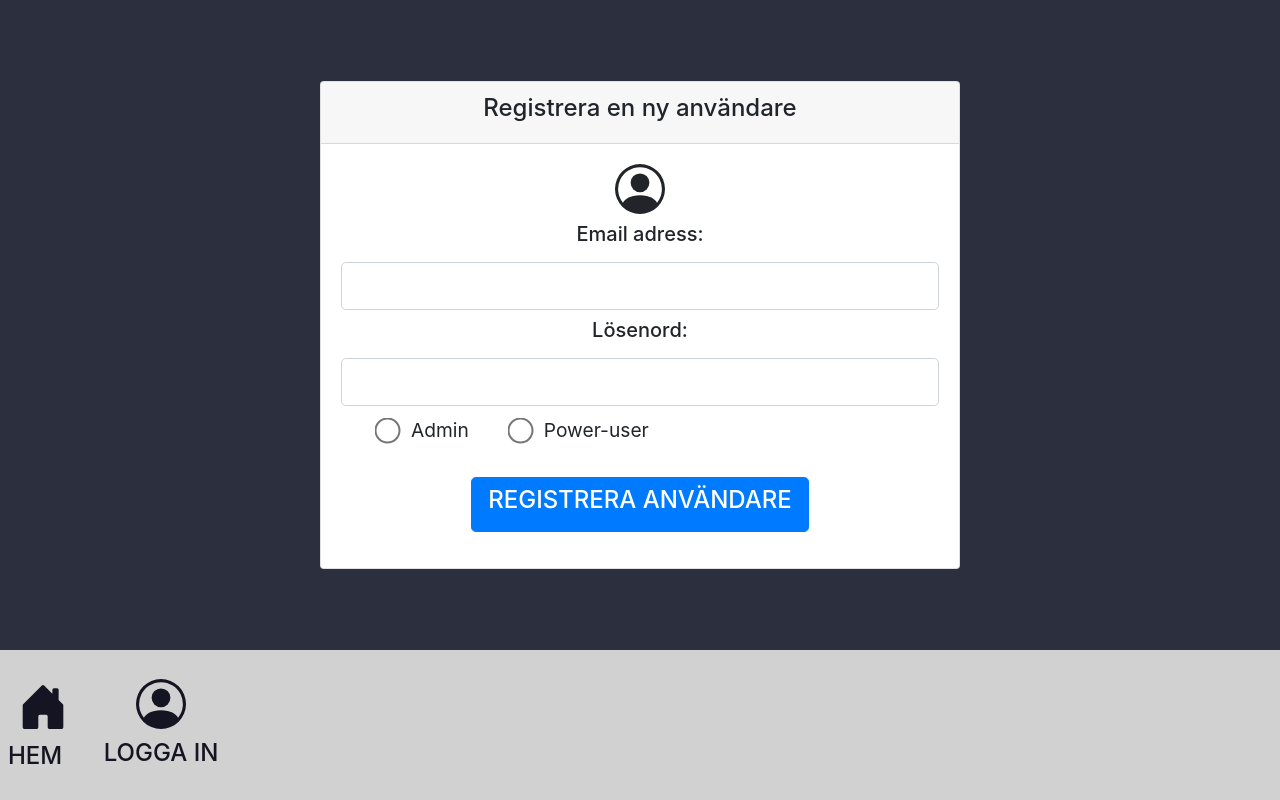
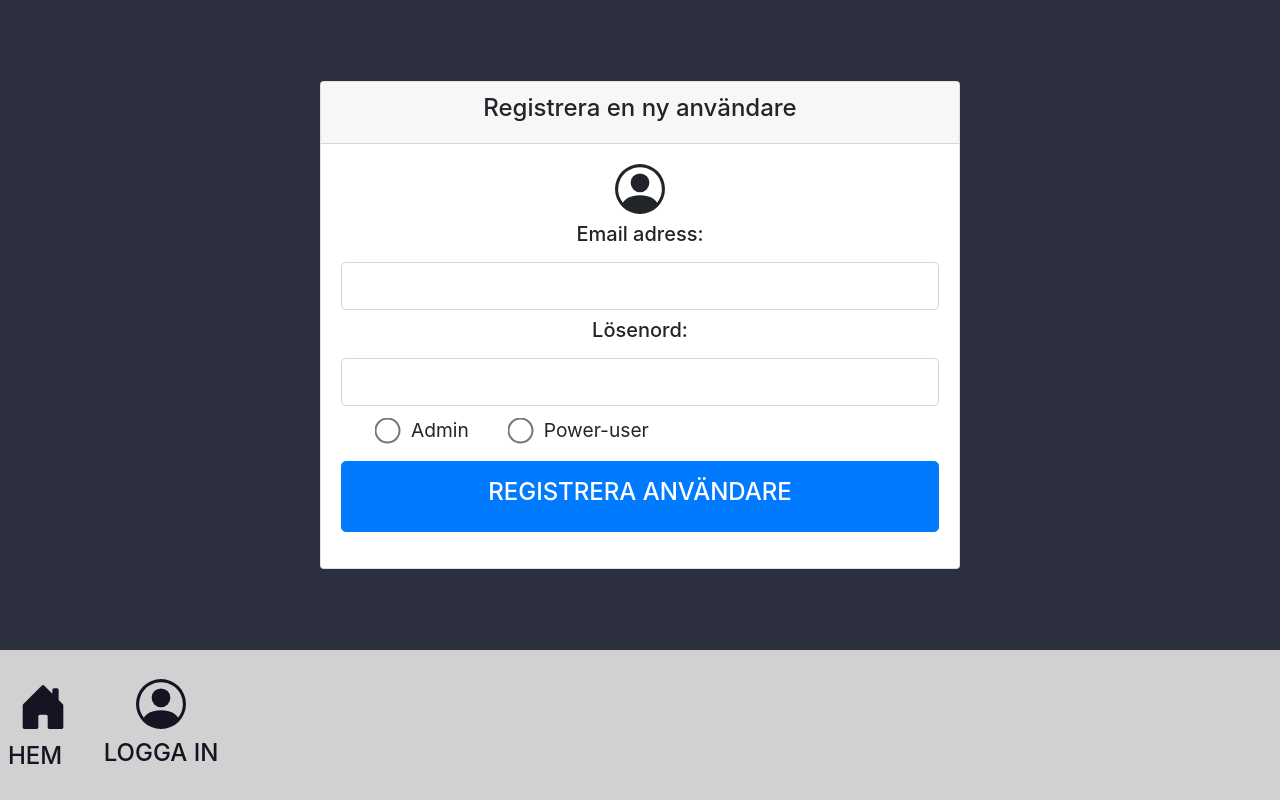
Before and after one commit to magdulator/x0001e, a React (Create React App) app in the folder frontend/: page /register in a window 1280 px wide. Built offline with nearby package versions, Linux system fonts and the light colour scheme; no server answers.

Commit message:
register is nice now

```diff
--- a/frontend/src/pages/register.component.js
+++ b/frontend/src/pages/register.component.js
@@ -11,15 +11,18 @@ export default class RegisterForm extends Component {
             initialValues={{
                 email: '',
                 password: '',
-                picked: ''
+                picked: '',
+                status: false
             }}
             validationSchema ={Yup.object().shape( {
                 email: Yup.string().email(<div className = "alert alert-danger">Email invalid</div>).required(<div className = "alert alert-danger">Email is required</div>),
                 password: Yup.string().min(3, <div className = "alert alert-danger">Password needs to be at least 6 characters</div>).required(<div className = "alert alert-danger">Password is required</div>)
             })}
             onSubmit={ async values  => {
-                await auth.register("hej", values.email, values.password, values.picked)
-                window.location.reload();
+                const success = await auth.register("username", values.email, values.password, values.picked);
+                if (success) {
+                    values.status = true;
+                }
             }}
             validator={() => ({})}>
                 { props => (
@@ -59,11 +62,16 @@ export default class RegisterForm extends Component {
                                 </div>
                                 <div className = "form-group">
                                     <button
-                                    className = "btn btn-primary btn-lg mt-3 py-2"
+                                    className = "btn btn-primary btn-lg btn-block my-3 py-3 px-2"
                                     type="submit"
                                     disabled={props.isSubmitting}> <h4>REGISTRERA ANVÄNDARE</h4>
                                     </button>
                                 </div>
+                                {props.values.status  && (
+                                    <div className = "alert alert-success" role="alert">
+                                        <h5>Användare är registrerad</h5>
+                                    </div>
+                                )}
                             </form>
                         </div>
                     </div>
```
